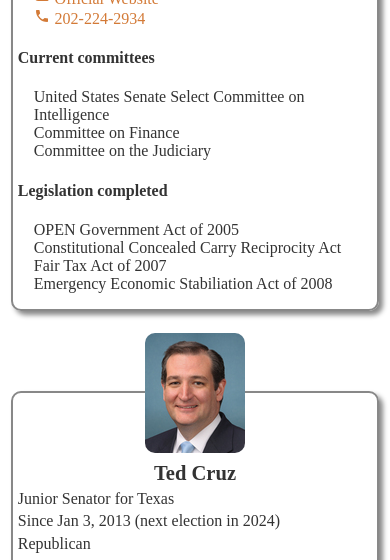
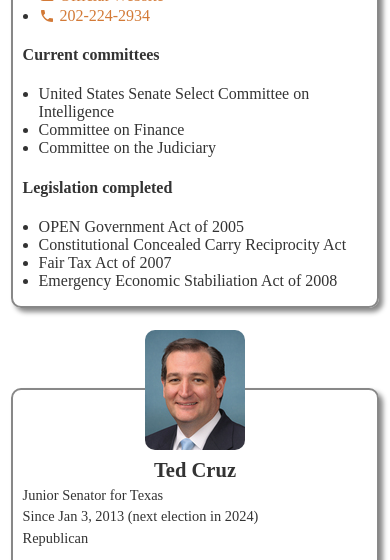
Before and after one commit to JoelVenable/NSS-B01-C04-exercise, a plain HTML site: page index.html in a window 390 px wide. Shown: the part 349-909 px from the top of the page. Drawn offline with nearby package versions, Linux system fonts and the light colour scheme.

Commit message:
Finished styling on mobile

```diff
--- a/css/styles.css
+++ b/css/styles.css
@@ -6,14 +6,18 @@ body {
 
 p {
   margin: .3rem 0;
+  font-size: .9rem;
 }
 
 a {
   text-decoration: none;
 }
 
+a:hover {
+  text-decoration: underline;
+}
+
 ul {
-  list-style: none;
   padding-left: 1rem;
 }
 
@@ -26,7 +30,7 @@ a:visited {
   margin-left: auto;
   margin-right: auto;
   max-width: 960px;
-
+  margin-bottom: 20px;
   padding-right: 3px;
   padding-left: 3px;
 }
@@ -50,8 +54,8 @@ h1 {
   border-radius: 10px;
   box-shadow: 4px 4px 5px #888;
   margin-top: 80px;
-  padding-left: .3rem;
-  padding-right: .3rem;
+  padding-left: .6rem;
+  padding-right: .6rem;
 }
 
 .congressman__photo {
@@ -68,7 +72,7 @@ h1 {
 .congressman__name {
   text-align: center;
   font-size: 1.1rem;
-    /*  font-weight???  */
+  /*  font-weight???  */
 
 }
 
@@ -76,10 +80,18 @@ h1 {
   margin: .3rem 0;
 }
 
-.congressman__links {
-
-}
+.congressman__links {}
 
 .ionicon {
   margin-right: .3rem;
+  position: relative;
+  top: 3px;
 }
+
+@media only screen and (min-width: 520px) {
+  .wrapper {
+    margin-left: 48px;
+    margin-right: 48px;
+  }
+
+}
```
